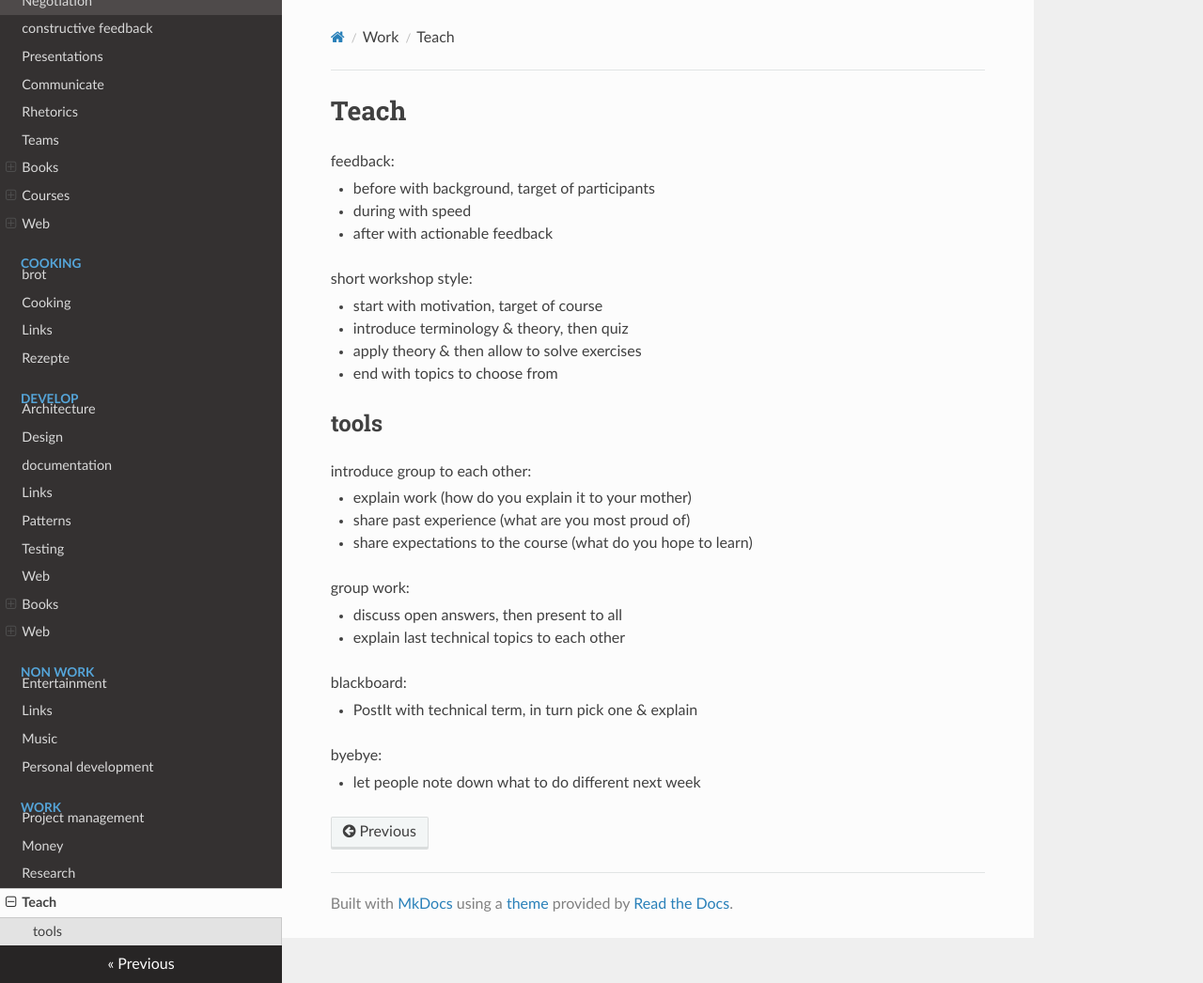
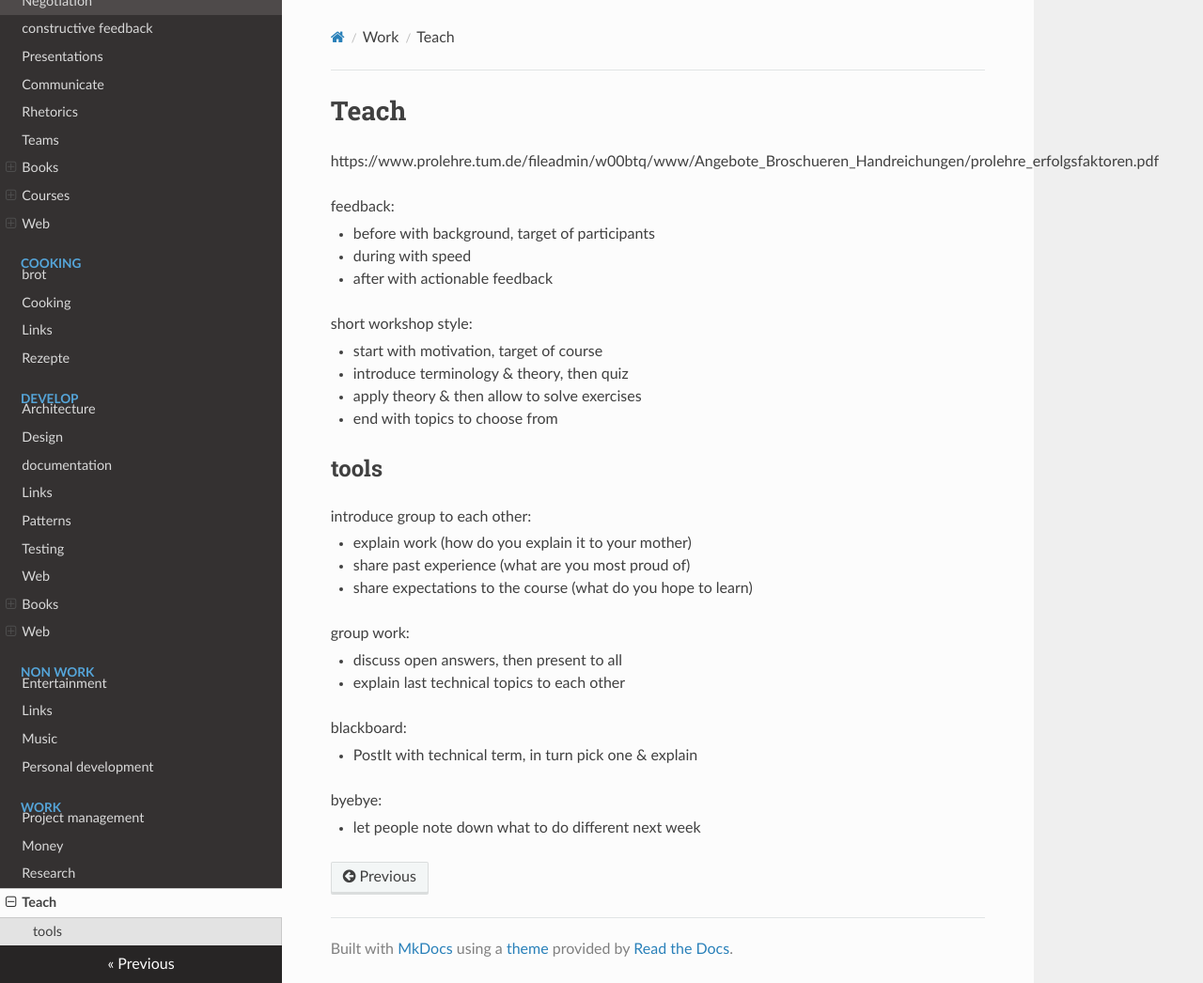
Before and after one commit to famoser/docs, an MkDocs documentation site: the page built from docs/work/teach.md, in a window 1280 px wide and 1046 px high. Shown: the whole window at 94% size. Built offline with MkDocs 1.6.1, drawn with Linux system fonts in a browser that asks for light colours; nearby versions of some CDN libraries; some of the changed lines change nothing that is shown.

Commit message:
Update teach.md

```diff
--- a/docs/work/teach.md
+++ b/docs/work/teach.md
@@ -1,4 +1,6 @@
 # Teach
+
+https://www.prolehre.tum.de/fileadmin/w00btq/www/Angebote_Broschueren_Handreichungen/prolehre_erfolgsfaktoren.pdf
 
 feedback:
 
```
